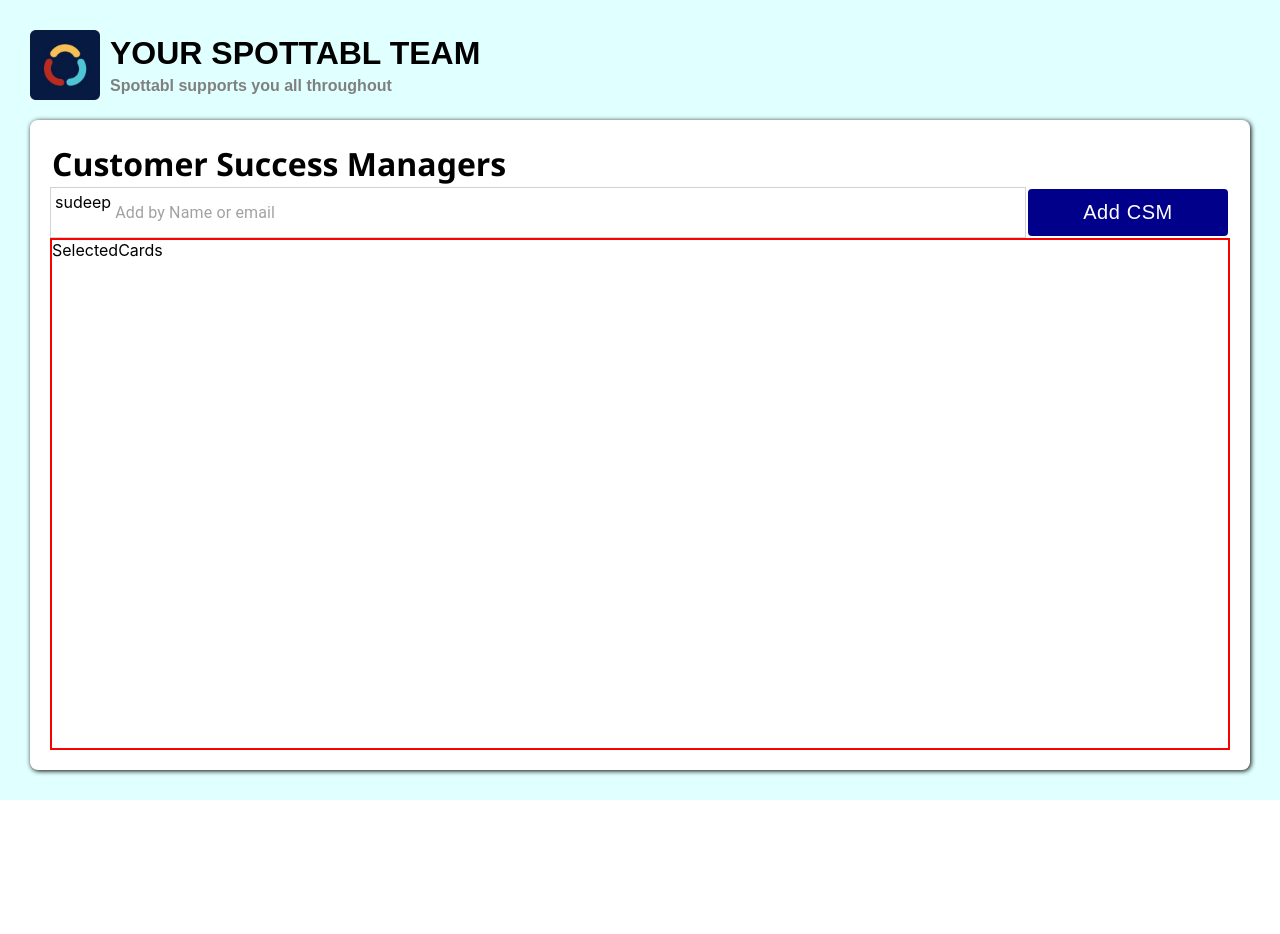
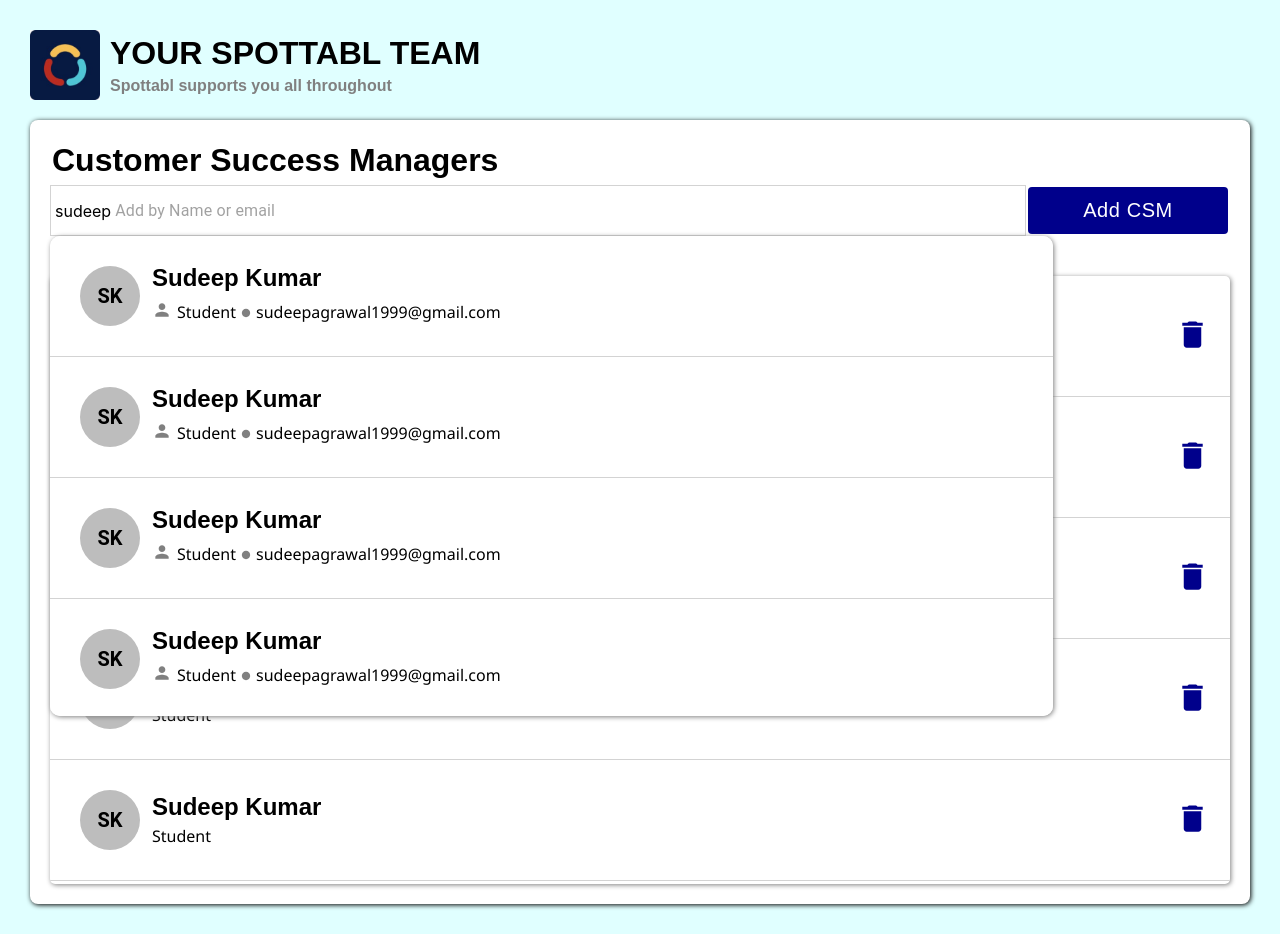
Before and after one commit to Sudeep-kr-1999/spottabl-userselection-frontend, a React (Create React App) app: page / in a window 1280 px wide. Before the commit the page ends 800 px from the top, so only its background shows below. Built offline with nearby package versions, Linux system fonts and the light colour scheme.

Commit message:
Selection Cards Created

```diff
--- a/src/App.css
+++ b/src/App.css
@@ -5,7 +5,6 @@
   margin: 0;
   padding:20px;
   box-sizing: border-box;
-  height: 100vh;
   background-color:lightcyan;
 }
 
--- a/src/components/DropDownItem/dropdownitem.css
+++ b/src/components/DropDownItem/dropdownitem.css
@@ -43,14 +43,14 @@
   font-weight: bold;
   font-family: Arial, Helvetica, sans-serif;
   font-size: x-large;
-  margin: 5px;
+  margin: 2px;
 }
 .userdescription {
   position: relative;
   display: flex;
   align-items: center;
   font-family: "Segoe UI", Tahoma, Geneva, Verdana, sans-serif;
-  margin: 5px;
+  margin: 2px;
   font-weight: 550;
   color: black;
 }
--- a/src/components/MainContainer/MainContainer.js
+++ b/src/components/MainContainer/MainContainer.js
@@ -77,7 +77,16 @@
         </div>
       </div>
       <div className="selectedcardscontainer">
-        <SelectedCards />
+        <SelectedCards username="Sudeep Kumar" useroccupation="Student" />
+        <SelectedCards username="Sudeep Kumar" useroccupation="Student" />
+        <SelectedCards username="Sudeep Kumar" useroccupation="Student" />
+        <SelectedCards username="Sudeep Kumar" useroccupation="Student" />
+        <SelectedCards username="Sudeep Kumar" useroccupation="Student" />
+        <SelectedCards username="Sudeep Kumar" useroccupation="Student" />
+        <SelectedCards username="Sudeep Kumar" useroccupation="Student" />
+        <SelectedCards username="Sudeep Kumar" useroccupation="Student" />
+        <SelectedCards username="Sudeep Kumar" useroccupation="Student" />
+        <SelectedCards username="Sudeep Kumar" useroccupation="Student" />
       </div>
     </div>
   );
--- a/src/components/MainContainer/maincontainer.css
+++ b/src/components/MainContainer/maincontainer.css
@@ -14,14 +14,14 @@
   position: relative;
   display: block;
   font-size: xx-large;
-  font-family: "Segoe UI", Tahoma, Geneva, Verdana, sans-serif;
+  font-family: Arial, Helvetica, sans-serif;
   font-weight: 600;
   padding: 2px;
+  margin-bottom: 4px;
 }
 .search-add-container {
   position: relative;
   display: flex;
-
 }
 .leftbox {
   position: relative;
@@ -39,6 +39,7 @@
   position: relative;
   display: flex;
   padding: 2px;
+  align-items: center;
 }
 .searchboxcontainer {
   position: relative;
@@ -47,13 +48,13 @@
   align-items: center;
 }
 
-.dropdowncontainer{
+.dropdowncontainer {
   position: relative;
-  display: none;
+  /* display: none; */
   /* when visible  */
-  /* display: block; */
+  display: block;
 }
-.dropdown{
+.dropdown {
   position: absolute;
   display: flex;
   flex-direction: column;
@@ -64,11 +65,17 @@
   top: 0;
   left: 0;
   overflow-y: scroll;
+  z-index: 100;
+  background: white;
 }
 
-.selectedcardscontainer{
+.selectedcardscontainer {
   position: relative;
   display: flex;
-  flex: 1;
-  border: 2px solid red;
+  flex-direction: column;
+  height: 38em;
+  margin-top: 40px;
+  border-radius: 5px;
+  box-shadow: 1px 1px 5px grey;
+  overflow-y: scroll;
 }
--- a/src/components/SelectedCards/SelectedCards.js
+++ b/src/components/SelectedCards/SelectedCards.js
@@ -1,8 +1,39 @@
-import React from "react";
+import React, { useCallback } from "react";
 import "./selectedcards.css";
+import Avatar from "@mui/material/Avatar";
 import DeleteIcon from "@mui/icons-material/Delete";
-function SelectedCards() {
-  return <div className="selected-cards-container">SelectedCards</div>;
+function SelectedCards({ username, useroccupation }) {
+  const stringAvatar = useCallback((userName) => {
+    return {
+      children: `${userName.split(" ")[0][0]}${userName.split(" ")[1][0]}`,
+    };
+  }, []);
+  return (
+    <div className="selected-cards-container">
+      <div className="selected-cards-item">
+        <div className="user-details-cards">
+          <span className="avatar-cards">
+            <Avatar
+              {...stringAvatar(username)}
+              sx={{
+                color: "black",
+                height: "60px",
+                width: "60px",
+              }}
+              style={{ fontWeight: "bold" }}
+            />
+          </span>
+          <div className="userdescription-cards">
+            <span className="username-cards">{username}</span>
+            <span className="useroccupation-cards">{useroccupation}</span>
+          </div>
+        </div>
+        <span className="deleteicon">
+          <DeleteIcon style={{ color: "darkblue",height:"35px",width:"35px" }} />
+        </span>
+      </div>
+    </div>
+  );
 }
 
 export default SelectedCards;
--- a/src/components/SelectedCards/selectedcards.css
+++ b/src/components/SelectedCards/selectedcards.css
@@ -0,0 +1,66 @@
+.selected-cards-container {
+  position: relative;
+  display: block;
+  margin: 0;
+  padding: 0;
+}
+
+.selected-cards-container::after {
+  position: relative;
+  display: flex;
+  flex: 1;
+  content: " ";
+  height: 1px;
+  background-color: lightgray;
+}
+.selected-cards-item {
+  position: relative;
+  display: flex;
+  justify-content: space-between;
+  align-items: center;
+  margin: 20px;
+}
+
+.user-details-cards {
+  position: relative;
+  display: flex;
+  align-items: center;
+}
+.avatar-cards {
+  position: relative;
+  display: block;
+  margin: 10px;
+}
+
+.userdescription-cards {
+  position: relative;
+  display: flex;
+  flex-direction: column;
+}
+
+.username-cards {
+  position: relative;
+  display: block;
+  font-weight: bold;
+  font-family: Arial, Helvetica, sans-serif;
+  font-size: x-large;
+  margin: 2px;
+}
+
+.useroccupation-cards {
+  position: relative;
+  display: block;
+  font-family: "Segoe UI", Tahoma, Geneva, Verdana, sans-serif;
+  margin: 2px;
+  font-weight: 550;
+  color: black;
+}
+
+.deleteicon {
+  position: relative;
+  display: block;
+}
+
+.deleteicon:hover{
+  cursor: pointer;
+}
```
